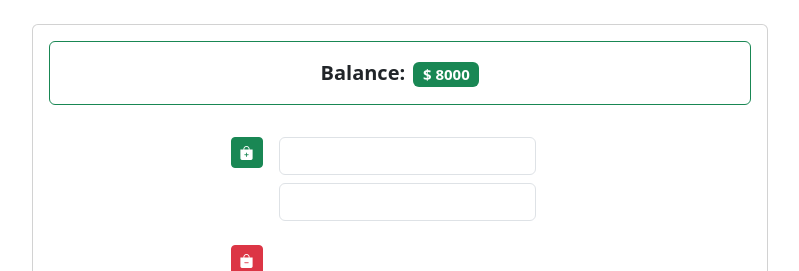
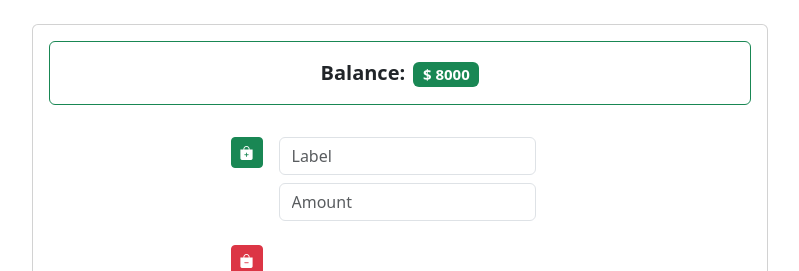
Before and after one commit to Taoufiq-Rhouas/Expense_Tracker_ReactJs_R_C_P, a React (Create React App) app in the folder expense_tracker/: page / in a window 1280 px wide. Shown: the top 271 px of the page, without its empty margins (240-1039 px from the left). Built offline with nearby package versions, Linux system fonts and the light colour scheme.

Commit message:
Add_Incomes_And_Expenses

```diff
--- a/expense_tracker/src/App.js
+++ b/expense_tracker/src/App.js
@@ -18,6 +18,15 @@ function App() {
       id: 1, label: 'Salary', amount: '8000'
     }
   ])
+
+  const addIncome = (income) => {
+    setIncomes([income, ...incomes]);
+  }
+
+  const addExpense = (expense) => {
+    setExpenses([expense, ...expenses]);
+  }
+
   return (
     <div className="container">
       <div className="row my-4">
@@ -25,8 +34,14 @@ function App() {
           <div className="card">
             <div className="card-body" >
               <Balance balance="8000" />
-              <Transactions />
-              <InExList incomes={incomes} expenses={expenses} />
+              <Transactions
+                addIncome={addIncome}
+                addExpense={addExpense}
+              />
+              <InExList
+                incomes={incomes}
+                expenses={expenses}
+              />
             </div>
           </div>
         </div>
--- a/expense_tracker/src/components/InExList.jsx
+++ b/expense_tracker/src/components/InExList.jsx
@@ -1,6 +1,6 @@
 import React from 'react'
 
-export default function InExList({incomes,expenses}) {
+export default function InExList({incomes, expenses}) {
     return (
         <div className='row my-3' >
             <div className="col-md-10 mx-auto">
--- a/expense_tracker/src/components/Transactions.jsx
+++ b/expense_tracker/src/components/Transactions.jsx
@@ -1,12 +1,25 @@
 import React, { useState } from 'react'
 
-export default function Transactions() {
+export default function Transactions({addIncome, addExpense}) {
     const [label, setLabel] = useState('');
     const [amount, setAmount] = useState('');
 
     const addInc = (income) => {
-        console.log(income);
+        addIncome(income);
+        setTimeout(() => {
+            setLabel('');
+            setAmount('');
+        }, 500)
     }
+
+    const addEx = (expense) => {
+        addExpense(expense);
+        setTimeout(() => {
+            setLabel('');
+            setAmount('');
+        }, 500)
+    }
+
     return (
         <div className='row' >
             <div className="col-md-6 mx-auto">
@@ -25,16 +38,21 @@ export default function Transactions() {
                             onChange={(event) => setLabel(event.target.value)}
                             type='text'
                             className='form-control mb-2'
+                            placeholder='Label'
                         />
                         <input
                             value={amount}
                             onChange={(event) => setAmount(event.target.value)}
                             type='number'
                             className='form-control mb-2'
+                            placeholder='Amount'
                         />
                     </div>
                     <div className="col-auto">
-                        <button className="btn btn-sm btn-danger mb-3">
+                        <button
+                            onClick={() => addEx({id: 2, label, amount})}
+                            className="btn btn-sm btn-danger mb-3"
+                        >
                             <i className="bi bi-bag-dash-fill"></i>
                         </button>
                     </div>
```
